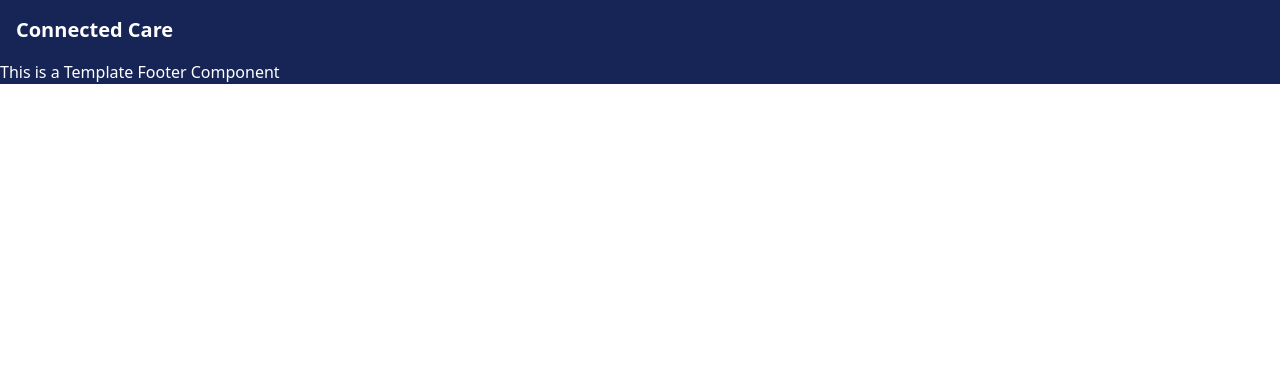
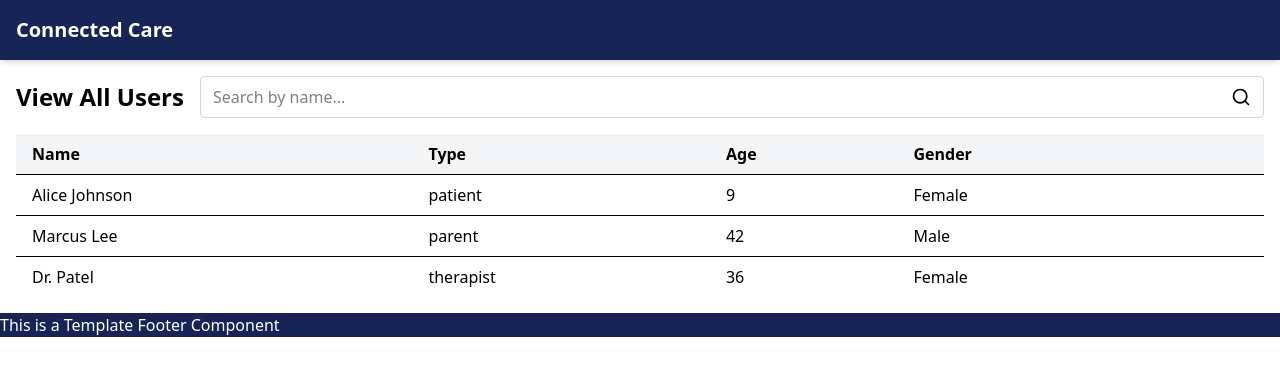
Before and after one commit to UTDallasEPICS/manos-unidas-for-autismo, a Nuxt app: page /userSearch in a window 1280 px wide. Shown: the top 376 px of the page. Built offline with nearby package versions, Linux system fonts and the light colour scheme; a web font is replaced by a local one.

Commit message:
created userSearch page displaying user name, user type, user age, and user gender.  - not sure if there needs to be a button to view profile or if that is a different feature.  - need to link up actual data from db when live

```diff
--- /dev/null
+++ b/pages/userSearch.vue
@@ -0,0 +1,82 @@
+<template>
+	<div class="w-full p-4">
+		<!-- Header + Search -->
+		<div class="mb-4 flex items-center">
+			<h1 class="text-2xl font-bold">View All Users</h1>
+			<div
+				class="ml-4 flex flex-1 items-center overflow-hidden rounded border border-gray-300"
+			>
+				<input
+					v-model="searchQuery"
+					type="text"
+					placeholder="Search by name..."
+					class="flex-1 px-3 py-2 focus:outline-none"
+				/>
+				<button class="px-3">
+					<Search class="h-5 w-5" />
+				</button>
+			</div>
+		</div>
+
+		<!-- Users Table -->
+		<table class="w-full table-auto border-collapse">
+			<thead class="bg-gray-100">
+				<tr>
+					<th class="px-4 py-2 text-left">Name</th>
+					<th class="px-4 py-2 text-left">Type</th>
+					<th class="px-4 py-2 text-left">Age</th>
+					<th class="px-4 py-2 text-left">Gender</th>
+					<th class="px-4 py-2"></th>
+				</tr>
+			</thead>
+			<tbody>
+				<tr
+					v-for="user in filteredUsers"
+					:key="user.id"
+					class="border-t"
+				>
+					<td class="px-4 py-2">{{ user.name }}</td>
+					<td class="px-4 py-2">{{ user.type }}</td>
+					<td class="px-4 py-2">{{ user.age }}</td>
+					<td class="px-4 py-2">{{ user.gender }}</td>
+				</tr>
+				<tr v-if="!filteredUsers.length">
+					<td colspan="5" class="px-4 py-2 text-center">
+						No users found.
+					</td>
+				</tr>
+			</tbody>
+		</table>
+	</div>
+</template>
+
+<script setup lang="ts">
+import { ref, computed } from "vue";
+import { Search } from "lucide-vue-next";
+
+interface User {
+	id: number;
+	name: string;
+	type: string;
+	age: number;
+	gender: string;
+}
+
+const searchQuery = ref("");
+
+// dummy data, fetch real data
+const users = ref<User[]>([
+	{ id: 1, name: "Alice Johnson", type: "patient", age: 9, gender: "Female" },
+	{ id: 2, name: "Marcus Lee", type: "parent", age: 42, gender: "Male" },
+	{ id: 3, name: "Dr. Patel", type: "therapist", age: 36, gender: "Female" },
+	// …fetch real list here
+]);
+
+const filteredUsers = computed(() =>
+	users.value.filter((u) =>
+		u.name.toLowerCase().includes(searchQuery.value.toLowerCase())
+	)
+);
+</script>
+
+<style scoped></style>
```
